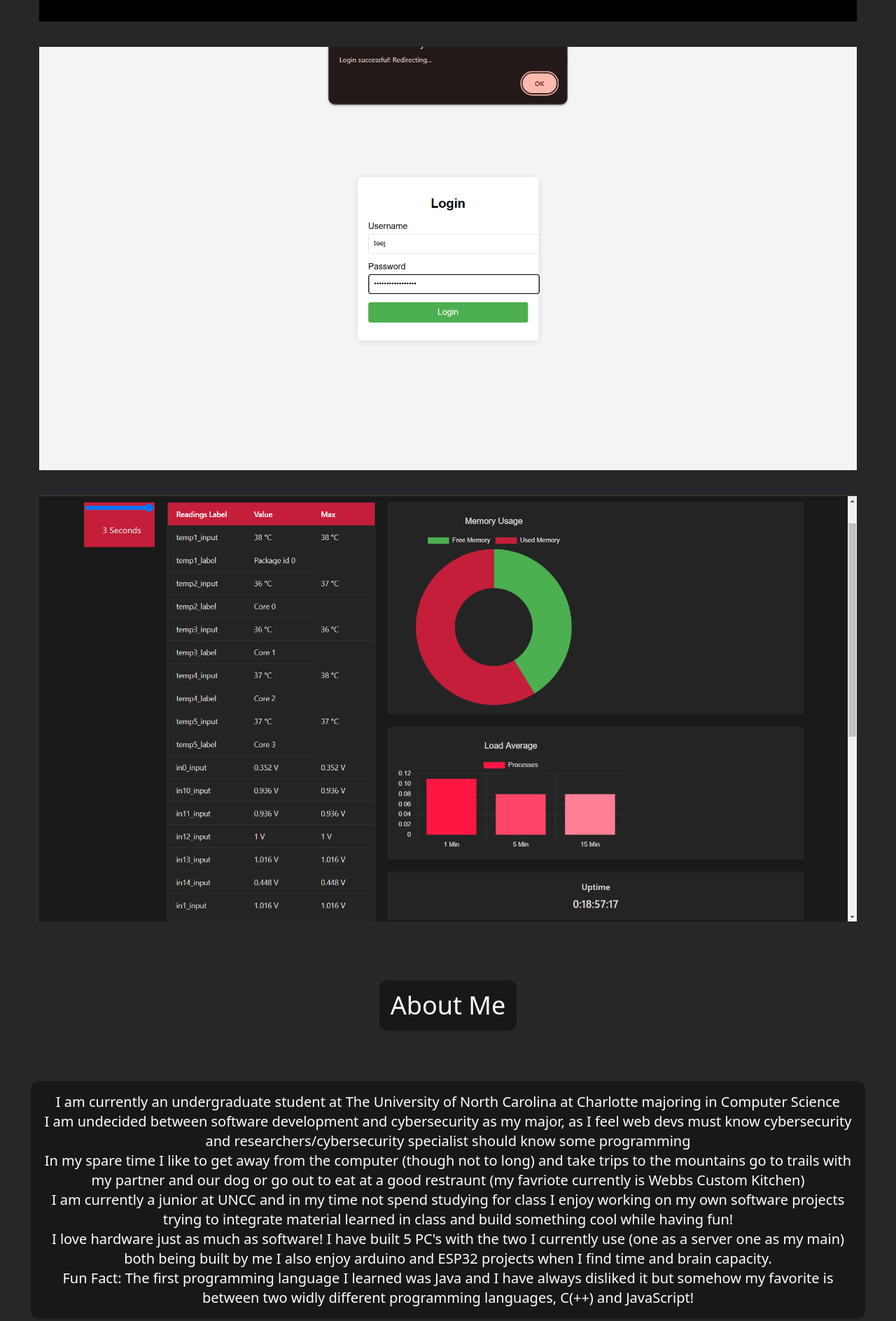
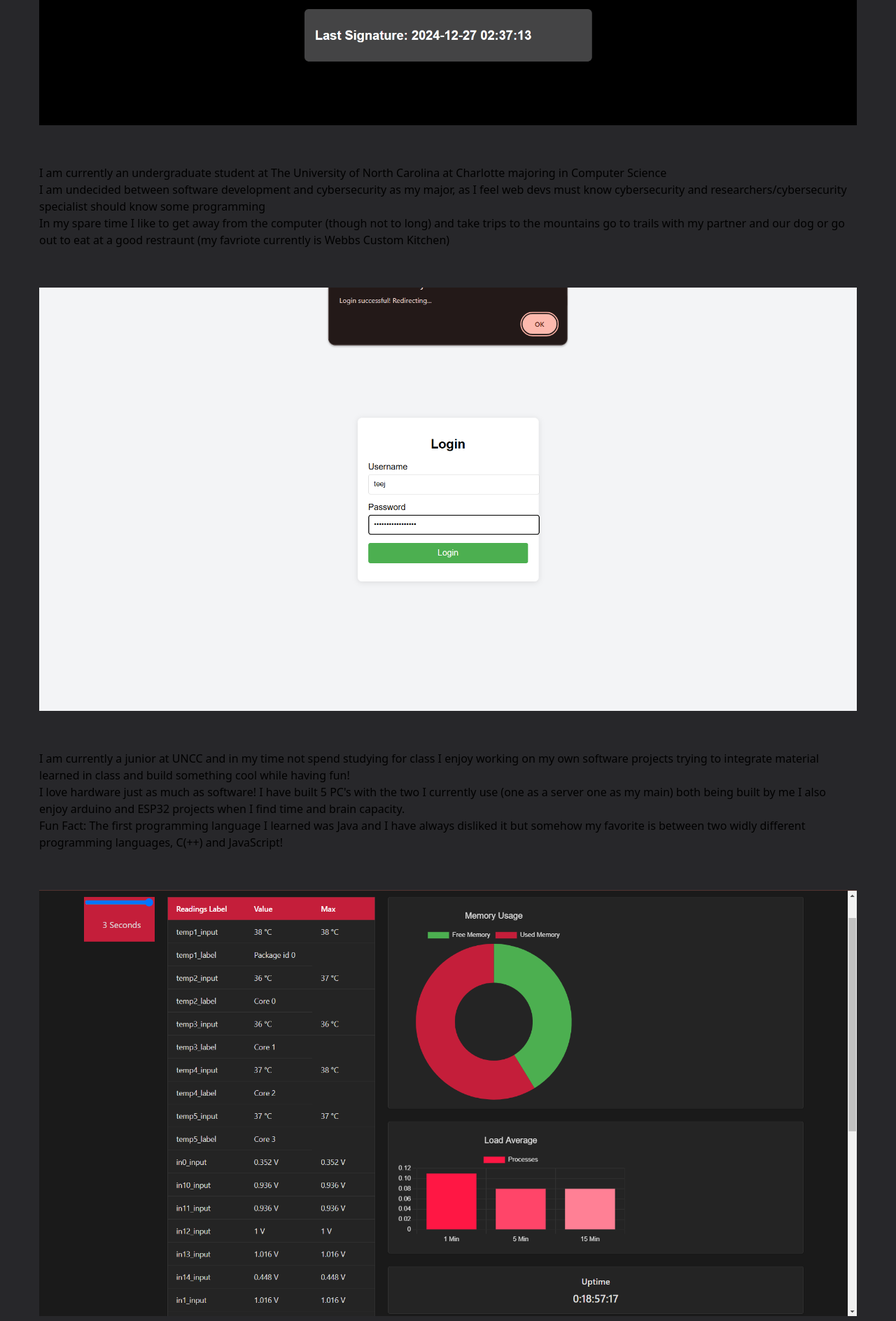
Before and after one commit to TeejMcSteez/WebsiteRebuild, a SvelteKit app in the folder client/: page / in a window 1280 px wide. Shown: the part 1544-3432 px from the top of the page at 70% size. Built offline with nearby package versions, Linux system fonts and the light colour scheme.

Commit message:
Small update adding documentation and comments

```diff
--- a/client/src/routes/+error.svelte
+++ b/client/src/routes/+error.svelte
@@ -4,4 +4,4 @@
 </script>
 <img src={err} alt="Error Dinosaur" class="m-w-screen m-h-screen">
 <h1 class="text-3xl flex-col text-center">Ah ah ah, that wasn't the magic word . . . </h1>
-<h1>The challenge you face: {error} . . .</h1>
+<h1 class="text-3xl flex-col text-center">The challenge you face: {error} . . .</h1>
--- a/client/src/routes/+page.svelte
+++ b/client/src/routes/+page.svelte
@@ -97,46 +97,47 @@
         </div>
     </section>
 
-    <section bind:this={sections[1]} style="opacity: 0;" class="min-w-screen min-h-screen m-5 p-2 flex flex-col items-center justify-center">
-        <div id="pictureContainer">
-            <!-- Pictures in scroll sections with the picture section being its own section -->
-            <section bind:this={sections[2]} style="opacity: 0;" class="m-5 p-2 m-w-80 m-h-80">
-                <img src={distanceDoorSesnsor} alt="Door Sensor">
-            </section>
-            <section bind:this={sections[3]} style="opacity: 0;" class="m-5 p-2 m-w-80 m-h-80">
-                <img src={loginSucc} alt="Successful Login">
-            </section><section bind:this={sections[4]} style="opacity: 0;" class="m-5 p-2 m-w-80 m-h-80">
-                <img src={exampleSRSM} alt="SRSM">
-            </section>
-        </div>
-    </section>
-
-    <section bind:this={sections[5]} style="opacity: 0;" id="aboutSection" class="min-w-32 min-h-32 flex flex-col items-center justify-center">
+    <section bind:this={sections[1]} style="opacity: 0;" id="aboutSection" class="min-w-32 min-h-32 flex flex-col items-center justify-center">
         <div id="AboutMeHeader" class="m-px p-4 rounded-xl bg-zinc-900 text-white text-4xl text-center">
             <h1 id="aboutMeTag">Loading Typewriter . . .</h1>
         </div>
     </section>
 
-    <section bind:this={sections[6]} style="opacity: 0;" class="min-w-screen min-h-80 m-5 p-2 flex flex-col items-center justify-center">
-        <div id="aboutMe" class="m-4 p-4 bg-zinc-900 rounded-xl text-white text-center text-xl">
+    <section bind:this={sections[2]} style="opacity: 0;" class="min-w-screen min-h-screen m-5 p-2 flex flex-col items-center justify-center">
+            <!-- Pictures in scroll sections with the picture section being its own section -->
+            <section bind:this={sections[3]} style="opacity: 0;" class="m-5 p-2 m-w-80 m-h-80">
+                <img src={distanceDoorSesnsor} alt="Door Sensor">
+            </section>
+
+            <section bind:this={sections[4]} style="opacity: 0;" class="m-5 p-2 m-w-80 m-h-80">
                 <h2>I am currently an undergraduate student at The University of North Carolina at Charlotte majoring in Computer Science</h2>
                 <h2>I am undecided between software development and cybersecurity as my major, as  I feel web devs must know cybersecurity and researchers/cybersecurity specialist should know some programming</h2>
                 <h2>In my spare time I like to get away from the computer (though not to long) and take trips to the mountains go to trails with my partner and our dog or go out to eat at a good restraunt (my favriote currently is Webbs Custom Kitchen)</h2>
+            </section>
+
+            <section bind:this={sections[5]} style="opacity: 0;" class="m-5 p-2 m-w-80 m-h-80">
+                <img src={loginSucc} alt="Successful Login">
+            </section>
+
+            <section bind:this={sections[6]} style="opacity: 0;" class="m-5 p-2 m-w-80 m-h-80">
                 <h2>I am currently a junior at UNCC and in my time not spend studying for class I enjoy working on my own software projects trying to integrate material learned in class and build something cool while having fun!</h2>
                 <h2>I love hardware just as much as software! I have built 5 PC's with the two I currently use (one as a server one as my main) both being built by me I also enjoy arduino and ESP32 projects when I find time and brain capacity.</h2>
                 <h2>Fun Fact: The first programming language I learned was Java and I have always disliked it but somehow my favorite is between two widly different programming languages, C(++) and JavaScript!</h2>
-        </div>
+            </section>
+
+            <section bind:this={sections[7]} style="opacity: 0;" class="m-5 p-2 m-w-80 m-h-80">
+                <img src={exampleSRSM} alt="SRSM">
+            </section>
     </section>
 
     <div id="line" class="m-px p-px bg-red-800 min-w-screen"></div>
 
-    <section bind:this={sections[7]} style="opacity: 0;" class="m-5 p-2 flex flex-col items-center justify-center">
+    <section bind:this={sections[8]} style="opacity: 0;" class="m-5 p-2 flex flex-col items-center justify-center">
         <div id="footer" class="m-4 p-4 bg-zinc-900 rounded-xl text-white text-center text-xl">
             <h2>Thank you for visiting my website!</h2>
-            <h2>Feel free to check out my contact page for more information on how to reach me!</h2>
+            <h2>Feel free to check out my contact page for more information!</h2>
         </div>
         <button onclick={scrollToTop} class="text-center bg-zinc-900 text-white p-4 m-4 rounded-xl justify-center items-center hover:bg-red-800 hover:animate-pulse">Scroll To Top</button>
     </section>
 
-
 </div>
--- a/client/src/routes/blog/[slug]/+page.svelte
+++ b/client/src/routes/blog/[slug]/+page.svelte
@@ -34,8 +34,8 @@
             // Parse comments if they're stored as a string
             try {
                 blogCommentJson = typeof data.comments === 'string'
-                    ? JSON.parse(data.comments)
-                    : (data.comments || []);
+                    ? JSON.parse(data.comments) // If comments are in JSON parses it
+                    : (data.comments || []); // Otherwise, use an empty array or the comments
                 console.log('Parsed comments:', blogCommentJson);
             } catch (e) {
                 console.error('Error parsing comments:', e);
@@ -80,7 +80,7 @@
 </script>
 
 <div id="header" class="bg-zinc-800 flex flex-row justify-between items-center min-w-screen">
-    <h1 class="text-4xl text-white">{blogTitle}</h1>
+    <h1 class="m-5 p-2 text-3xl text-white">{blogTitle}</h1>
     <button on:click={() => history.back()} class="text-3xl bg-zinc-900 text-white hover:bg-red-800 hover:animate-pulse rounded-xl p-5 m-2">Back</button>
 </div>
 
```
Also changed, not shown: client/src/routes/blog/+page.svelte (+0 -10 lines). Lines whose indentation alone changed are shown as unchanged.
